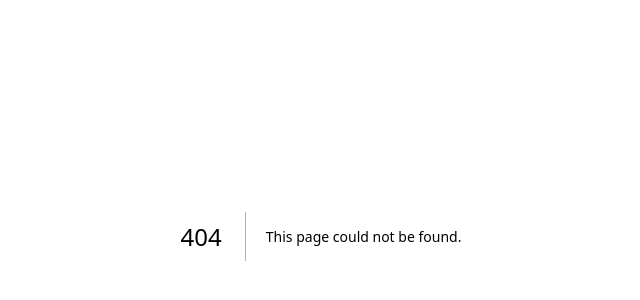
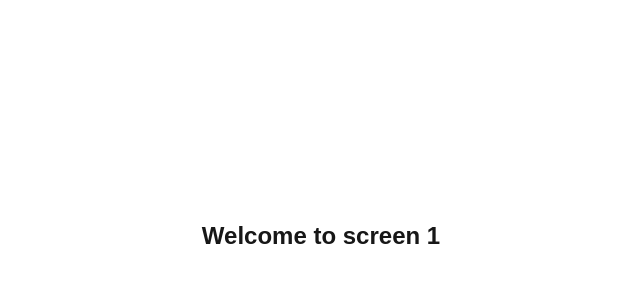
Before and after one commit to nikhil-reds/News_Broadcast_Experience_Screen, a Next.js app: page /screen1 in a window 1280 px wide. Before the commit this address had no page. Shown: the part 164-464 px from the top of the page, without its empty margins (319-959 px from the left). Built offline with nearby package versions, Linux system fonts and the light colour scheme.

Commit message:
feat: implement initial page layouts for screens 1 through 4

```diff
--- /dev/null
+++ b/app/(screens)/screen1/page.tsx
@@ -0,0 +1,7 @@
+export default function Screen1Page() {
+  return (
+    <div className="flex min-h-screen items-center justify-center">
+      <h1 className="text-2xl font-bold">Welcome to screen 1</h1>
+    </div>
+  );
+}
```
